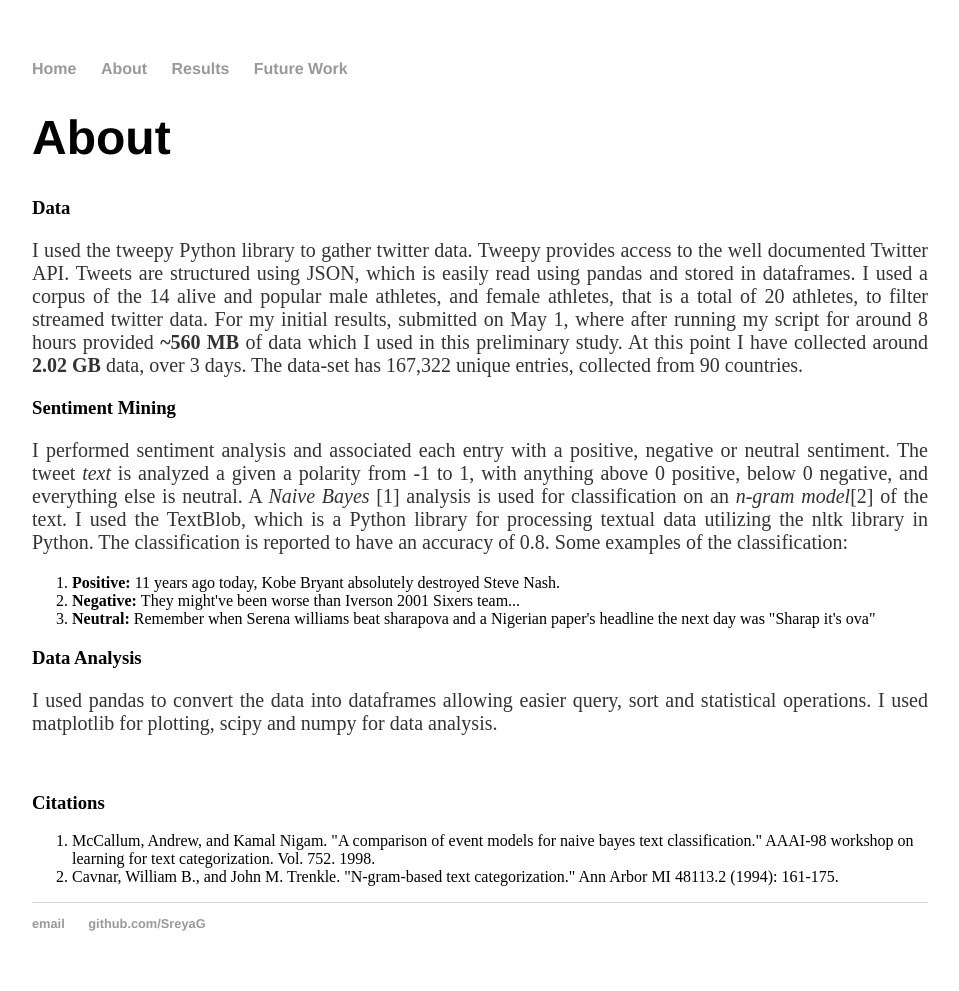
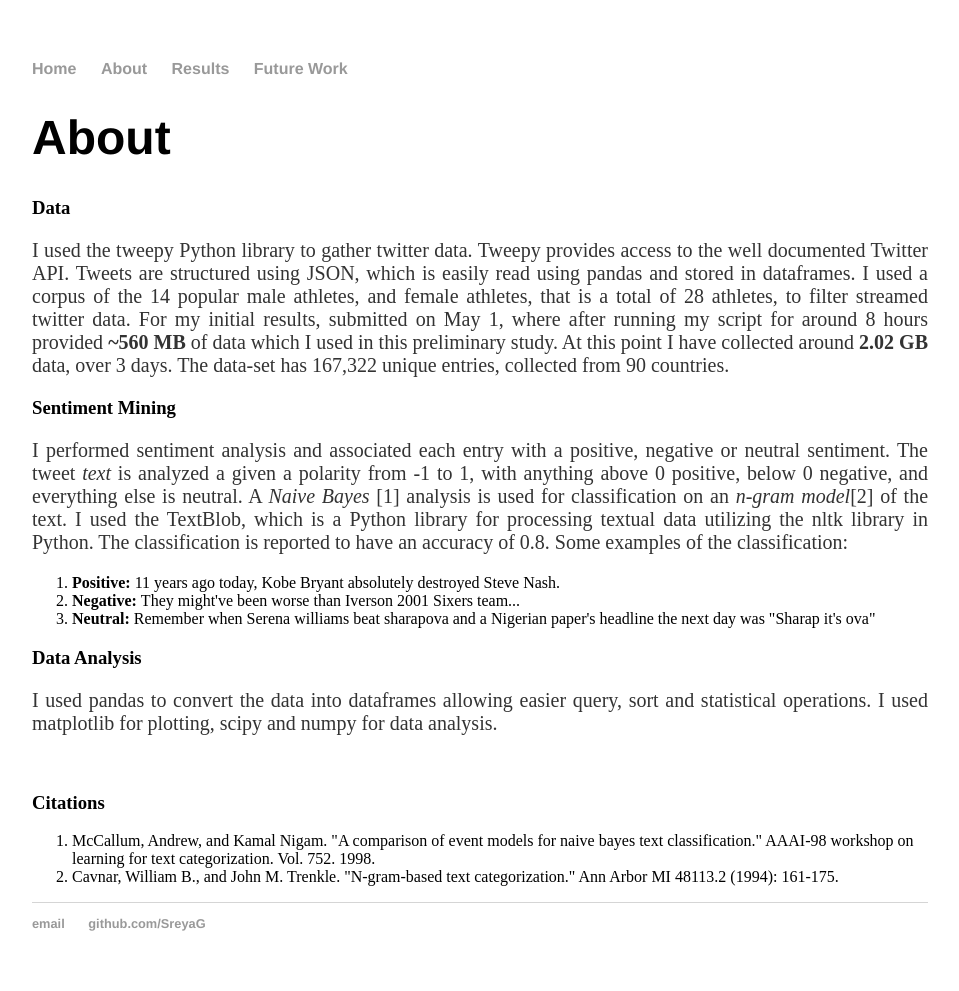
Before and after one commit to SreyaG/SportTweet, a Jekyll site: the page built from about/index.html, in a window 1280 px wide. Shown: the whole page, without its empty margins (160-1119 px from the left). Built offline with Jekyll 4.4.1, drawn with Linux system fonts in a browser that asks for light colours.

Commit message:
Update index.html

```diff
--- a/about/index.html
+++ b/about/index.html
@@ -7,7 +7,7 @@ title: About
 	<h3> Data </h3>
 	<p> I used the tweepy Python library to gather twitter data. Tweepy provides access to the well documented Twitter API.
 		Tweets are structured using JSON, which is easily read using pandas and stored in dataframes.
-	    I used a corpus of the 14 alive and popular male athletes, and female athletes, that is a total of 20 athletes, to filter streamed twitter data. For my initial results, submitted on May 1, where after
+	    I used a corpus of the 14 popular male athletes, and female athletes, that is a total of 28 athletes, to filter streamed twitter data. For my initial results, submitted on May 1, where after
 		running my script for around 8 hours provided <b>~560 MB </b> of data which I used in this preliminary study.
 		At this point I have collected around <b>2.02 GB </b>data, over 3 days.
 		The data-set has 167,322 unique entries, collected from 90 countries. <br></p>
```
